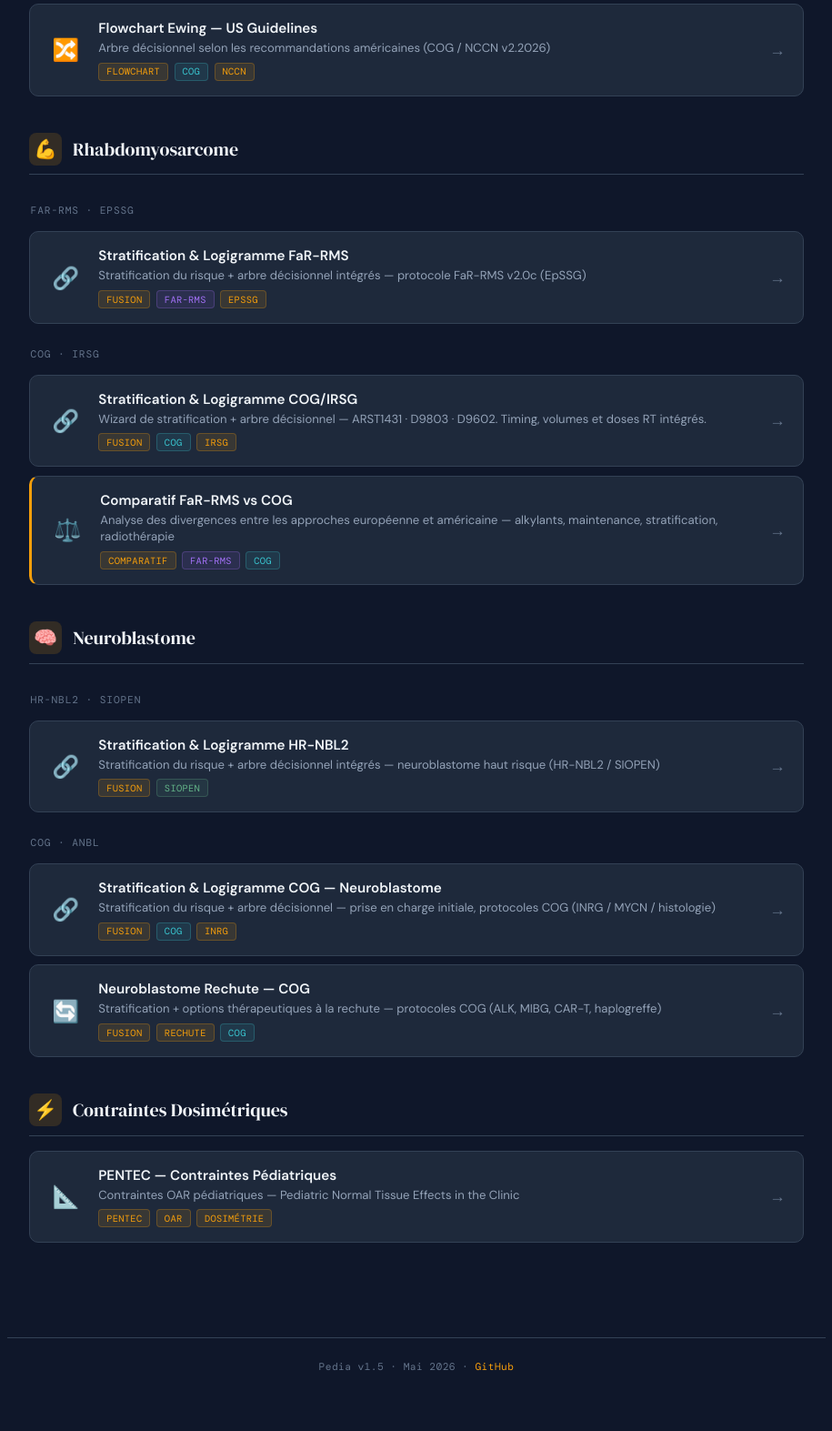
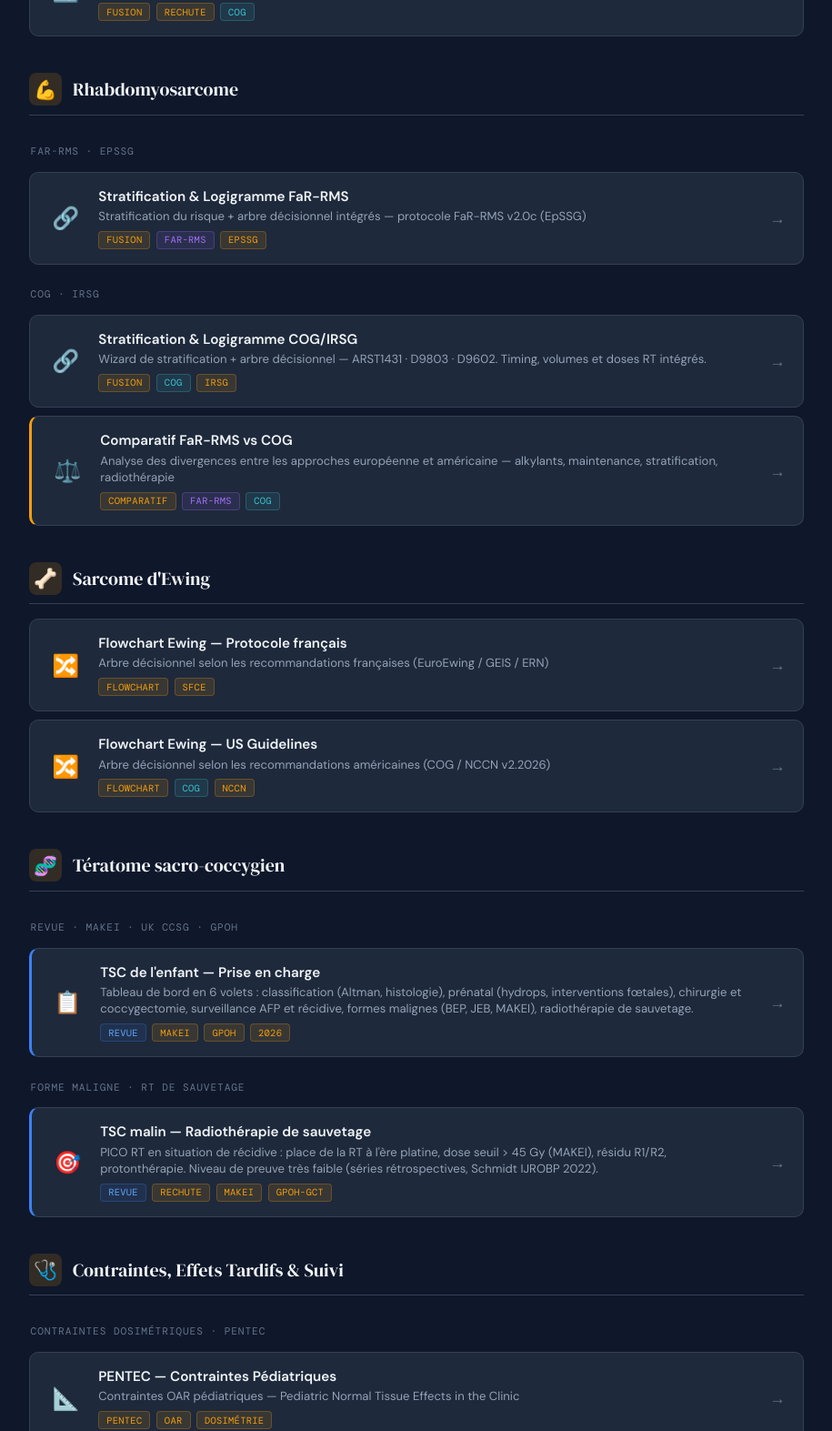
Before and after one commit to ronant99-lgtm/pedia, a plain HTML site: page index.html in a window 1280 px wide. Shown: the part 1227-2800 px from the top of the page at 91% size, without its empty margins (182-1097 px from the left). Before the commit the page ends 2760 px from the top, so only its background shows below. Drawn offline with nearby package versions, Linux system fonts and the light colour scheme.

Commit message:
Index : section tératome sacro-coccygien, ORN dentaire, regroupement toxicité et suivi
Co-Authored-By: Claude Opus 5.5 <noreply@anthropic.com>
Claude-Session: https://claude.ai/code/session_016ZAja18ZDD3L61h217U2eN

```diff
--- a/index.html
+++ b/index.html
@@ -347,29 +347,6 @@
 
 <main class="main">
 
-  <!-- Effets Tardifs & Suivi -->
-  <section class="section">
-    <div class="section-header">
-      <div class="section-icon">🩺</div>
-      <h2 class="section-title">Effets Tardifs &amp; Suivi</h2>
-    </div>
-    <div class="tools-grid">
-
-      <p class="subsection-label">COG · Long-Term Follow-Up Guidelines v6.0</p>
-
-      <a class="tool-card ltfu" href="COG_LTFU_RadiationLateEffects.html">
-        <div class="tool-type-icon">📡</div>
-        <div class="tool-info">
-          <div class="tool-name">COG LTFU — Effets tardifs de la radiothérapie</div>
-          <div class="tool-desc">Outil interactif de consultation des recommandations COG LTFU v6.0 pour les effets tardifs liés à la radiothérapie — par organe irradié, dose seuil, et modalité de surveillance recommandée</div>
-          <div class="tool-tags"><span class="tag tag-ltfu">ltfu</span><span class="tag tag-cog">cog</span><span class="tag">v6.0</span><span class="tag">effets tardifs</span></div>
-        </div>
-        <div class="tool-arrow">→</div>
-      </a>
-
-    </div>
-  </section>
-
   <!-- Néphroblastome -->
   <section class="section">
     <div class="section-header">
@@ -410,79 +387,6 @@
           <div class="tool-name">Wilms Tumor — RT &amp; Trials Dashboard</div>
           <div class="tool-desc">Revue structurée par scénario clinique : stade III FH, stade IV mets pulmonaires, anaplasie diffuse (DAWT), bilatéral (stade V), rechute. Protocoles RT avec données d'outcome, essais actifs (SJWT21 · AREN2231 · AREN1921), comparatif SIOP vs COG vs St. Jude.</div>
           <div class="tool-tags"><span class="tag tag-revue">revue</span><span class="tag tag-siop">siop</span><span class="tag tag-cog">cog</span><span class="tag">st. jude 2026</span></div>
-        </div>
-        <div class="tool-arrow">→</div>
-      </a>
-
-    </div>
-  </section>
-
-  <!-- Sarcome d'Ewing -->
-  <section class="section">
-    <div class="section-header">
-      <div class="section-icon">🦴</div>
-      <h2 class="section-title">Sarcome d'Ewing</h2>
-    </div>
-    <div class="tools-grid">
-      <a class="tool-card" href="ewing_sarcoma_FR_flowchart_v2.html">
-        <div class="tool-type-icon">🔀</div>
-        <div class="tool-info">
-          <div class="tool-name">Flowchart Ewing — Protocole français</div>
-          <div class="tool-desc">Arbre décisionnel selon les recommandations françaises (EuroEwing / GEIS / ERN)</div>
-          <div class="tool-tags"><span class="tag">flowchart</span><span class="tag">sfce</span></div>
-        </div>
-        <div class="tool-arrow">→</div>
-      </a>
-      <a class="tool-card" href="ewing_us_guidelines_flowchart.html">
-        <div class="tool-type-icon">🔀</div>
-        <div class="tool-info">
-          <div class="tool-name">Flowchart Ewing — US Guidelines</div>
-          <div class="tool-desc">Arbre décisionnel selon les recommandations américaines (COG / NCCN v2.2026)</div>
-          <div class="tool-tags"><span class="tag">flowchart</span><span class="tag tag-cog">cog</span><span class="tag">nccn</span></div>
-        </div>
-        <div class="tool-arrow">→</div>
-      </a>
-    </div>
-  </section>
-
-  <!-- Rhabdomyosarcome -->
-  <section class="section">
-    <div class="section-header">
-      <div class="section-icon">💪</div>
-      <h2 class="section-title">Rhabdomyosarcome</h2>
-    </div>
-    <div class="tools-grid">
-
-      <p class="subsection-label">FaR-RMS · EpSSG</p>
-
-      <a class="tool-card" href="far-rms-fusion.html">
-        <div class="tool-type-icon">🔗</div>
-        <div class="tool-info">
-          <div class="tool-name">Stratification & Logigramme FaR-RMS</div>
-          <div class="tool-desc">Stratification du risque + arbre décisionnel intégrés — protocole FaR-RMS v2.0c (EpSSG)</div>
-          <div class="tool-tags"><span class="tag">fusion</span><span class="tag tag-far">far-rms</span><span class="tag">epssg</span></div>
-        </div>
-        <div class="tool-arrow">→</div>
-      </a>
-
-      <p class="subsection-label">COG · IRSG</p>
-
-      <a class="tool-card" href="us-rms-cog.html">
-        <div class="tool-type-icon">🔗</div>
-        <div class="tool-info">
-          <div class="tool-name">Stratification & Logigramme COG/IRSG</div>
-          <div class="tool-desc">Wizard de stratification + arbre décisionnel — ARST1431 · D9803 · D9602. Timing, volumes et doses RT intégrés.</div>
-          <div class="tool-tags"><span class="tag">fusion</span><span class="tag tag-cog">cog</span><span class="tag">irsg</span></div>
-        </div>
-        <div class="tool-arrow">→</div>
-      </a>
-
-      <a class="tool-card comparatif" href="rms-far-vs-cog.html">
-        <div class="tool-type-icon">⚖️</div>
-        <div class="tool-info">
-          <div class="tool-name">Comparatif FaR-RMS vs COG</div>
-          <div class="tool-desc">Analyse des divergences entre les approches européenne et américaine — alkylants, maintenance, stratification, radiothérapie</div>
-          <div class="tool-tags"><span class="tag">comparatif</span><span class="tag tag-far">far-rms</span><span class="tag tag-cog">cog</span></div>
         </div>
         <div class="tool-arrow">→</div>
       </a>
@@ -535,13 +439,124 @@
     </div>
   </section>
 
-  <!-- Contraintes Dosimétriques -->
+  <!-- Rhabdomyosarcome -->
   <section class="section">
     <div class="section-header">
-      <div class="section-icon">⚡</div>
-      <h2 class="section-title">Contraintes Dosimétriques</h2>
+      <div class="section-icon">💪</div>
+      <h2 class="section-title">Rhabdomyosarcome</h2>
     </div>
     <div class="tools-grid">
+
+      <p class="subsection-label">FaR-RMS · EpSSG</p>
+
+      <a class="tool-card" href="far-rms-fusion.html">
+        <div class="tool-type-icon">🔗</div>
+        <div class="tool-info">
+          <div class="tool-name">Stratification & Logigramme FaR-RMS</div>
+          <div class="tool-desc">Stratification du risque + arbre décisionnel intégrés — protocole FaR-RMS v2.0c (EpSSG)</div>
+          <div class="tool-tags"><span class="tag">fusion</span><span class="tag tag-far">far-rms</span><span class="tag">epssg</span></div>
+        </div>
+        <div class="tool-arrow">→</div>
+      </a>
+
+      <p class="subsection-label">COG · IRSG</p>
+
+      <a class="tool-card" href="us-rms-cog.html">
+        <div class="tool-type-icon">🔗</div>
+        <div class="tool-info">
+          <div class="tool-name">Stratification & Logigramme COG/IRSG</div>
+          <div class="tool-desc">Wizard de stratification + arbre décisionnel — ARST1431 · D9803 · D9602. Timing, volumes et doses RT intégrés.</div>
+          <div class="tool-tags"><span class="tag">fusion</span><span class="tag tag-cog">cog</span><span class="tag">irsg</span></div>
+        </div>
+        <div class="tool-arrow">→</div>
+      </a>
+
+      <a class="tool-card comparatif" href="rms-far-vs-cog.html">
+        <div class="tool-type-icon">⚖️</div>
+        <div class="tool-info">
+          <div class="tool-name">Comparatif FaR-RMS vs COG</div>
+          <div class="tool-desc">Analyse des divergences entre les approches européenne et américaine — alkylants, maintenance, stratification, radiothérapie</div>
+          <div class="tool-tags"><span class="tag">comparatif</span><span class="tag tag-far">far-rms</span><span class="tag tag-cog">cog</span></div>
+        </div>
+        <div class="tool-arrow">→</div>
+      </a>
+
+    </div>
+  </section>
+
+  <!-- Sarcome d'Ewing -->
+  <section class="section">
+    <div class="section-header">
+      <div class="section-icon">🦴</div>
+      <h2 class="section-title">Sarcome d'Ewing</h2>
+    </div>
+    <div class="tools-grid">
+      <a class="tool-card" href="ewing_sarcoma_FR_flowchart_v2.html">
+        <div class="tool-type-icon">🔀</div>
+        <div class="tool-info">
+          <div class="tool-name">Flowchart Ewing — Protocole français</div>
+          <div class="tool-desc">Arbre décisionnel selon les recommandations françaises (EuroEwing / GEIS / ERN)</div>
+          <div class="tool-tags"><span class="tag">flowchart</span><span class="tag">sfce</span></div>
+        </div>
+        <div class="tool-arrow">→</div>
+      </a>
+      <a class="tool-card" href="ewing_us_guidelines_flowchart.html">
+        <div class="tool-type-icon">🔀</div>
+        <div class="tool-info">
+          <div class="tool-name">Flowchart Ewing — US Guidelines</div>
+          <div class="tool-desc">Arbre décisionnel selon les recommandations américaines (COG / NCCN v2.2026)</div>
+          <div class="tool-tags"><span class="tag">flowchart</span><span class="tag tag-cog">cog</span><span class="tag">nccn</span></div>
+        </div>
+        <div class="tool-arrow">→</div>
+      </a>
+    </div>
+  </section>
+
+  <!-- Tératome sacro-coccygien -->
+  <section class="section">
+    <div class="section-header">
+      <div class="section-icon">🧬</div>
+      <h2 class="section-title">Tératome sacro-coccygien</h2>
+    </div>
+    <div class="tools-grid">
+
+      <p class="subsection-label">Revue · MAKEI · UK CCSG · GPOH</p>
+
+      <a class="tool-card revue" href="TSC_pediatrie_revue.html">
+        <div class="tool-type-icon">📋</div>
+        <div class="tool-info">
+          <div class="tool-name">TSC de l'enfant — Prise en charge</div>
+          <div class="tool-desc">Tableau de bord en 6 volets : classification (Altman, histologie), prénatal (hydrops, interventions fœtales), chirurgie et coccygectomie, surveillance AFP et récidive, formes malignes (BEP, JEB, MAKEI), radiothérapie de sauvetage.</div>
+          <div class="tool-tags"><span class="tag tag-revue">revue</span><span class="tag">makei</span><span class="tag">gpoh</span><span class="tag">2026</span></div>
+        </div>
+        <div class="tool-arrow">→</div>
+      </a>
+
+      <p class="subsection-label">Forme maligne · RT de sauvetage</p>
+
+      <a class="tool-card revue" href="TSC_malin_RT_sauvetage.html">
+        <div class="tool-type-icon">🎯</div>
+        <div class="tool-info">
+          <div class="tool-name">TSC malin — Radiothérapie de sauvetage</div>
+          <div class="tool-desc">PICO RT en situation de récidive : place de la RT à l'ère platine, dose seuil &gt; 45 Gy (MAKEI), résidu R1/R2, protonthérapie. Niveau de preuve très faible (séries rétrospectives, Schmidt IJROBP 2022).</div>
+          <div class="tool-tags"><span class="tag tag-revue">revue</span><span class="tag">rechute</span><span class="tag">makei</span><span class="tag">gpoh-gct</span></div>
+        </div>
+        <div class="tool-arrow">→</div>
+      </a>
+
+    </div>
+  </section>
+
+  <!-- Toxicité, contraintes & suivi -->
+  <section class="section">
+    <div class="section-header">
+      <div class="section-icon">🩺</div>
+      <h2 class="section-title">Contraintes, Effets Tardifs &amp; Suivi</h2>
+    </div>
+    <div class="tools-grid">
+
+      <p class="subsection-label">Contraintes dosimétriques · PENTEC</p>
+
       <a class="tool-card" href="pentec_pediatric_rt.html">
         <div class="tool-type-icon">📐</div>
         <div class="tool-info">
@@ -551,13 +566,38 @@
         </div>
         <div class="tool-arrow">→</div>
       </a>
+
+      <p class="subsection-label">COG · Long-Term Follow-Up Guidelines v6.0</p>
+
+      <a class="tool-card ltfu" href="COG_LTFU_RadiationLateEffects.html">
+        <div class="tool-type-icon">📡</div>
+        <div class="tool-info">
+          <div class="tool-name">COG LTFU — Effets tardifs de la radiothérapie</div>
+          <div class="tool-desc">Outil interactif de consultation des recommandations COG LTFU v6.0 pour les effets tardifs liés à la radiothérapie — par organe irradié, dose seuil, et modalité de surveillance recommandée</div>
+          <div class="tool-tags"><span class="tag tag-ltfu">ltfu</span><span class="tag tag-cog">cog</span><span class="tag">v6.0</span><span class="tag">effets tardifs</span></div>
+        </div>
+        <div class="tool-arrow">→</div>
+      </a>
+
+      <p class="subsection-label">Revue · Ostéoradionécrose</p>
+
+      <a class="tool-card revue" href="ORN_dentaire_postRT_pediatrique.html">
+        <div class="tool-type-icon">🦷</div>
+        <div class="tool-info">
+          <div class="tool-name">ORN post-RT et soins dentaires</div>
+          <div class="tool-desc">Risque d'ostéoradionécrose maxillo-mandibulaire après soins dentaires invasifs chez l'enfant irradié (RMS paraméningé, médulloblastome…) : données pédiatriques (Grippin 2025), extrapolation adulte, OHB, délai des extractions, seuils de dose.</div>
+          <div class="tool-tags"><span class="tag tag-revue">revue</span><span class="tag tag-ltfu">effets tardifs</span><span class="tag">orn</span><span class="tag">dentaire</span></div>
+        </div>
+        <div class="tool-arrow">→</div>
+      </a>
+
     </div>
   </section>
 
 </main>
 
 <footer class="footer">
-  Pedia v1.5 · Mai 2026 · <a href="https://github.com/ronant99-lgtm/pedia">GitHub</a>
+  Pedia v1.6 · Novembre 2026 · <a href="https://github.com/ronant99-lgtm/pedia">GitHub</a>
 </footer>
 
 <script>
```
